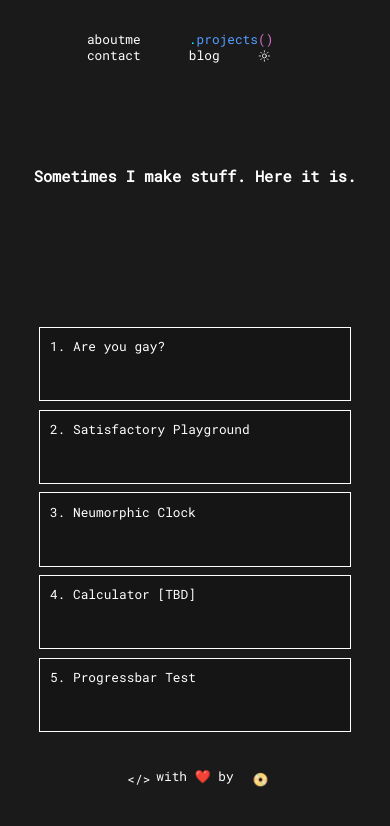
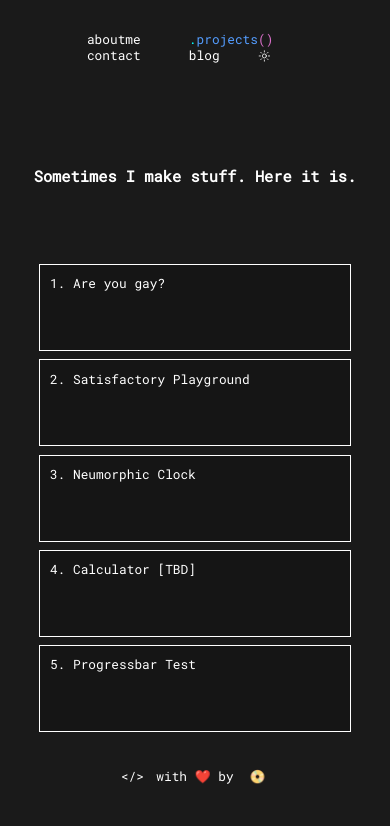
Before and after one commit to dvd-22/dvd-22.github.io, a plain HTML site: page projects.html in a window 390 px wide. Drawn offline with nearby package versions, Linux system fonts and the light colour scheme.

Commit message:
Fixed responsiveness

```diff
--- a/style.css
+++ b/style.css
@@ -3,7 +3,7 @@
 :root {
 	--background-color: #1a1a1a;
 	--text-color: #fff;
-	--text-size: 1em;
+	--text-size: 15px;
 	--bg-shapes-color: invert(100%) sepia(55%) saturate(0%) hue-rotate(143deg)
 		brightness(109%) contrast(101%);
 	--bg-shapes-opacity: 0.3;
@@ -208,13 +208,18 @@ footer a {
 	text-decoration: none;
 	width: var(--text-size);
 	height: var(--text-size);
+	display: flex;
+	justify-content: center;
+	align-items: center;
 }
 
 footer a:hover {
 	cursor: pointer;
 }
 
-@media (max-width: 768px) {
+/* TBD: FIX RESPONSIVE FOR PIXEL 5 FLIPPED */
+
+@media (max-width: 912px) {
 	:root {
 		--text-size: 0.8em;
 	}
@@ -246,11 +251,17 @@ footer a:hover {
 			"p ";
 		width: 100%;
 		height: 100%;
-		overflow: visible;
+		overflow-y: scroll;
+		overflow-x: hidden;
+	}
+
+	.project-list {
+		min-height: 50vh;
 	}
 
 	.project {
 		margin-top: 0px;
+		font-size: (var(--text-size) * 1.5);
 	}
 
 	footer {
```
Also changed, not shown: 1 other file.
